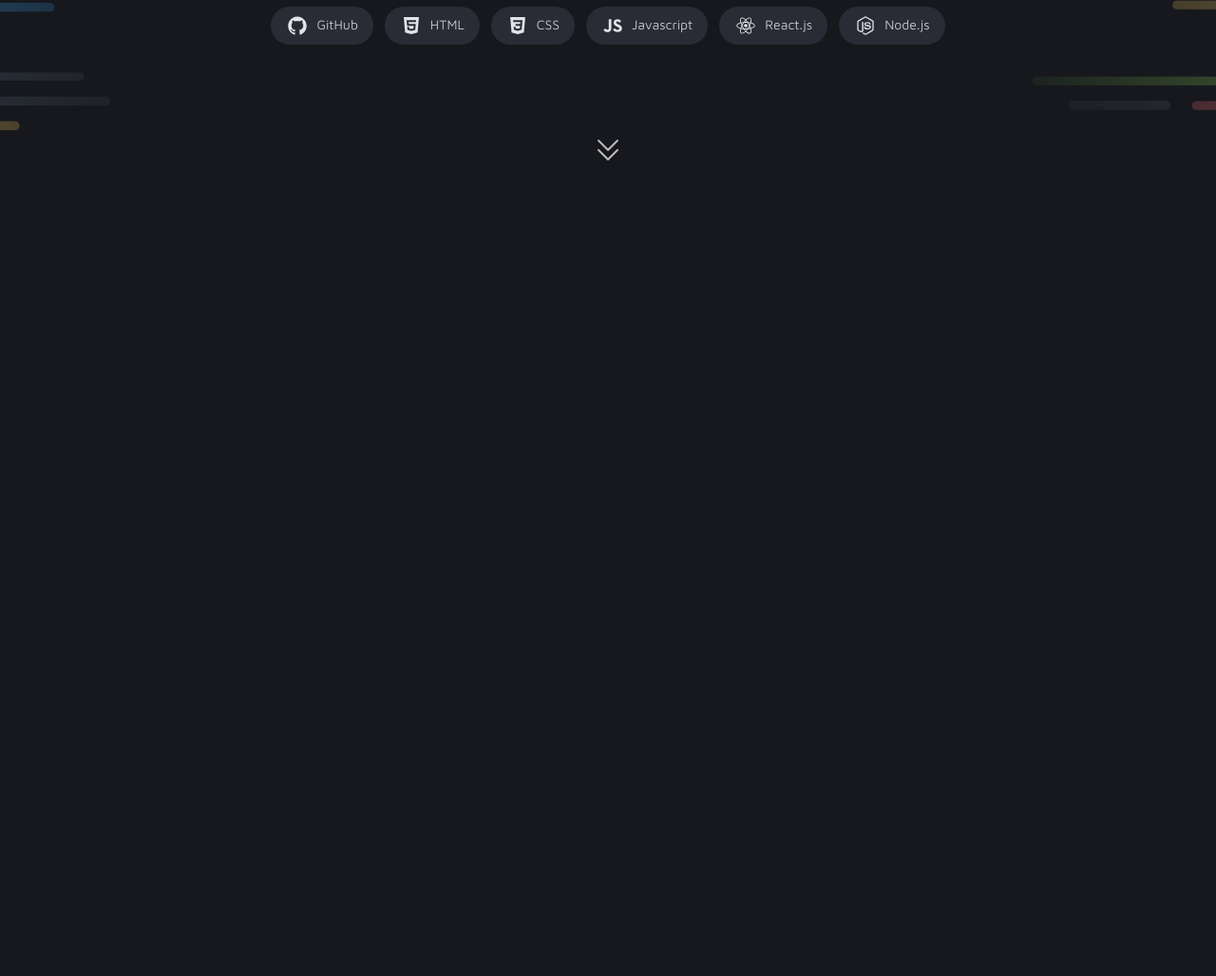
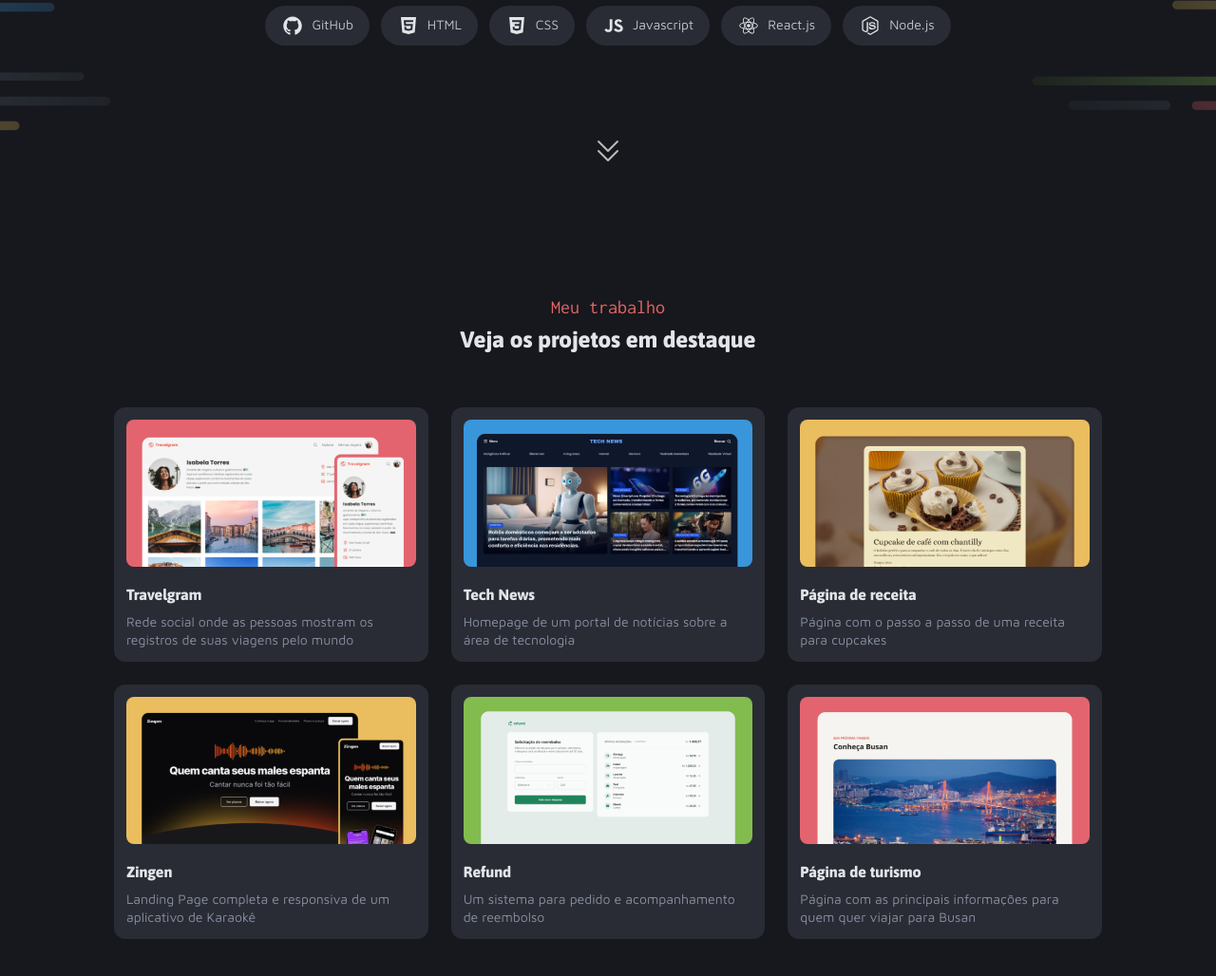
Before and after one commit to euhenriquebalbino/portfolio-dev, a plain HTML site: page index.html in a window 1280 px wide. Shown: the part 488-1516 px from the top of the page at 95% size. Before the commit the page ends 800 px from the top, so only its background shows below. Drawn offline with Linux system fonts and the light colour scheme.

Commit message:
feat: add projects section with project cards

```diff
--- a/index.html
+++ b/index.html
@@ -9,48 +9,127 @@
   <body>
     <section id="intro">
       <div id="info">
-        <div id="header">
+        <header id="introheader">
           <div id="avatar">
-            <img src="assets/icons/Code.svg" alt="">
-            <img src="assets/images/Profile.png" alt="">
+            <img src="assets/icons/Code.svg" alt="" />
+            <img src="assets/images/Profile.png" alt="" />
           </div>
           <div id="text">
             <div id="title">
-              <h2 class="subtitle gray-200">Hello World! Meu nome é <strong>Henrique Balbino</strong> e sou</h2>
-              <h1 id="title" class="title-lg gray-100">Desenvolvedor Fullstack</h1>
+              <h2 class="subtitle gray-200">
+                Hello World! Meu nome é <strong>Henrique Balbino</strong> e sou
+              </h2>
+              <h1 id="title" class="title-lg gray-100">
+                Desenvolvedor Fullstack
+              </h1>
             </div>
-            <p class="text-sm gray-300">Transformo necessidades em aplicações reais, evolventes e funcionais. Desenvolvo sistemas através da minha paixão pela tecnologia, contribuindo com soluções inovadoras e eficazes para desafios complexos.</p>
+            <p class="text-sm gray-300">
+              Transformo necessidades em aplicações reais, evolventes e
+              funcionais. Desenvolvo sistemas através da minha paixão pela
+              tecnologia, contribuindo com soluções inovadoras e eficazes para
+              desafios complexos.
+            </p>
           </div>
-        </div>
+        </header>
         <div id="tags">
           <div class="tag text-md">
-            <img src="assets/icons/GitHub.svg" alt="">
+            <img src="assets/icons/GitHub.svg" alt="" />
             <span>GitHub</span>
           </div>
           <div class="tag text-md">
-            <img src="assets/icons/HTML.svg" alt="">
+            <img src="assets/icons/HTML.svg" alt="" />
             <span>HTML</span>
           </div>
           <div class="tag text-md">
-            <img src="assets/icons/CSS.svg" alt="">
+            <img src="assets/icons/CSS.svg" alt="" />
             <span>CSS</span>
           </div>
           <div class="tag text-md">
-            <img src="assets/icons/JavaScript.svg" alt="">
+            <img src="assets/icons/JavaScript.svg" alt="" />
             <span>Javascript</span>
           </div>
           <div class="tag text-md">
-            <img src="assets/icons/React.svg" alt="">
+            <img src="assets/icons/React.svg" alt="" />
             <span>React.js</span>
           </div>
           <div class="tag text-md">
-            <img src="assets/icons/Node.svg" alt="">
+            <img src="assets/icons/Node.svg" alt="" />
             <span>Node.js</span>
           </div>
         </div>
         <div id="caret-double-down">
-          <img src="assets/icons/caret-double-down.svg" alt="">
+          <img src="assets/icons/caret-double-down.svg" alt="" />
         </div>
+      </div>
+    </section>
+
+    <section id="projects">
+      <header id="projectsheader">
+        <h2 class="subtitle red">Meu trabalho</h2>
+        <h1 class="title-md gray-100">Veja os projetos em destaque</h1>
+      </header>
+      <div id="grid">
+        <figure class="card">
+          <img src="assets/images/Thumbnail_Project-01.png" alt="" />
+          <figcaption>
+            <h3 class="title-sm">Travelgram</h3>
+            <p class="text-sm gray-300">
+              Rede social onde as pessoas mostram os registros de suas viagens
+              pelo mundo
+            </p>
+          </figcaption>
+        </figure>
+
+        <figure class="card">
+          <img src="assets/images/Thumbnail_Project-02.png" alt="" />
+          <figcaption>
+            <h3 class="title-sm">Tech News</h3>
+            <p class="text-sm gray-300">
+              Homepage de um portal de notícias sobre a área de tecnologia
+            </p>
+          </figcaption>
+        </figure>
+
+        <figure class="card">
+          <img src="assets/images/Thumbnail_Project-03.png" alt="" />
+          <figcaption>
+            <h3 class="title-sm">Página de receita</h3>
+            <p class="text-sm gray-300">
+              Página com o passo a passo de uma receita para cupcakes
+            </p>
+          </figcaption>
+        </figure>
+
+        <figure class="card">
+          <img src="assets/images/Thumbnail_Project-04.png" alt="" />
+          <figcaption>
+            <h3 class="title-sm">Zingen</h3>
+            <p class="text-sm gray-300">
+              Landing Page completa e responsiva de um aplicativo de Karaokê
+            </p>
+          </figcaption>
+        </figure>
+
+        <figure class="card">
+          <img src="assets/images/Thumbnail_Project-05.png" alt="" />
+          <figcaption>
+            <h3 class="title-sm">Refund</h3>
+            <p class="text-sm gray-300">
+              Um sistema para pedido e acompanhamento de reembolso
+            </p>
+          </figcaption>
+        </figure>
+
+        <figure class="card">
+          <img src="assets/images/Thumbnail_Project-06.png" alt="" />
+          <figcaption>
+            <h3 class="title-sm">Página de turismo</h3>
+            <p class="text-sm gray-300">
+              Página com as principais informações para quem quer viajar para
+              Busan
+            </p>
+          </figcaption>
+        </figure>
       </div>
     </section>
   </body>
--- a/styles/global.css
+++ b/styles/global.css
@@ -101,10 +101,3 @@ strong {
   font-weight: 400;
   color: var(--red);
 }
-
-body {
-  display: flex;
-  justify-content: center;
-  align-items: center;
-  height: 100vh;
-}
--- a/styles/index.css
+++ b/styles/index.css
@@ -1,3 +1,4 @@
 @import url(global.css);
 @import url(utils.css);
 @import url(main.css);
+@import url(projects.css);
--- a/styles/main.css
+++ b/styles/main.css
@@ -19,7 +19,7 @@
   text-align: center;
 }
 
-#header {
+#introheader {
   width: 680px;
   height: 327px;
   display: flex;
@@ -73,6 +73,32 @@
   padding: 8px 16px;
   border-radius: 999px;
   background: var(--gray-400);
+  border: 1px solid transparent;
+  transition: border 0.2s, transform 0.2s;
+}
+
+.tag:nth-child(1):hover {
+  border-color: var(--gray-300)
+}
+
+.tag:nth-child(2):hover {
+  border-color: var(--orange)
+}
+
+.tag:nth-child(3):hover {
+  border-color: var(--blue)
+}
+
+.tag:nth-child(4):hover {
+  border-color: var(--yellow)
+}
+
+.tag:nth-child(5):hover {
+  border-color: var(--blue)
+}
+
+.tag:nth-child(6):hover {
+  border-color: var(--green)
 }
 
 .tag img {
--- /dev/null
+++ b/styles/projects.css
@@ -0,0 +1,45 @@
+#projects {
+  padding: 0px 120px 144px 120px;
+}
+
+#projectsheader {
+  display: flex;
+  flex-direction: column;
+  gap: 8px;
+  text-align: center;
+  margin-bottom: 56px;
+}
+
+#grid {
+  max-width: 1040px;
+  margin: 0 auto;
+  display: grid;
+  grid-template-columns: repeat(3, 1fr);
+  gap: 24px;
+}
+
+.card {
+  background: var(--gray-400);
+  border-radius: 12px;
+  padding: 12px;
+  display: flex;
+  flex-direction: column;
+  gap: 20px;
+  border: 1px solid transparent;
+  transition: border 0.2s, transform 0.2s;
+}
+
+.card:hover {
+  border-color: var(--gray-300);
+}
+
+.card img {
+  width: 100%;
+  border-radius: 8px;
+}
+
+.card figcaption {
+  display: flex;
+  flex-direction: column;
+  gap: 8px;
+}
--- a/styles/utils.css
+++ b/styles/utils.css
@@ -21,3 +21,23 @@
 .gray-600 {
   color: var(--gray-600);
 }
+
+.red {
+  color: var(--red);
+}
+
+.purple {
+  color: var(--purple);
+}
+
+.blue {
+  color: var(--blue);
+}
+
+.green {
+  color: var(--green);
+}
+
+.yellow {
+  color: var(--yellow);
+}
```
